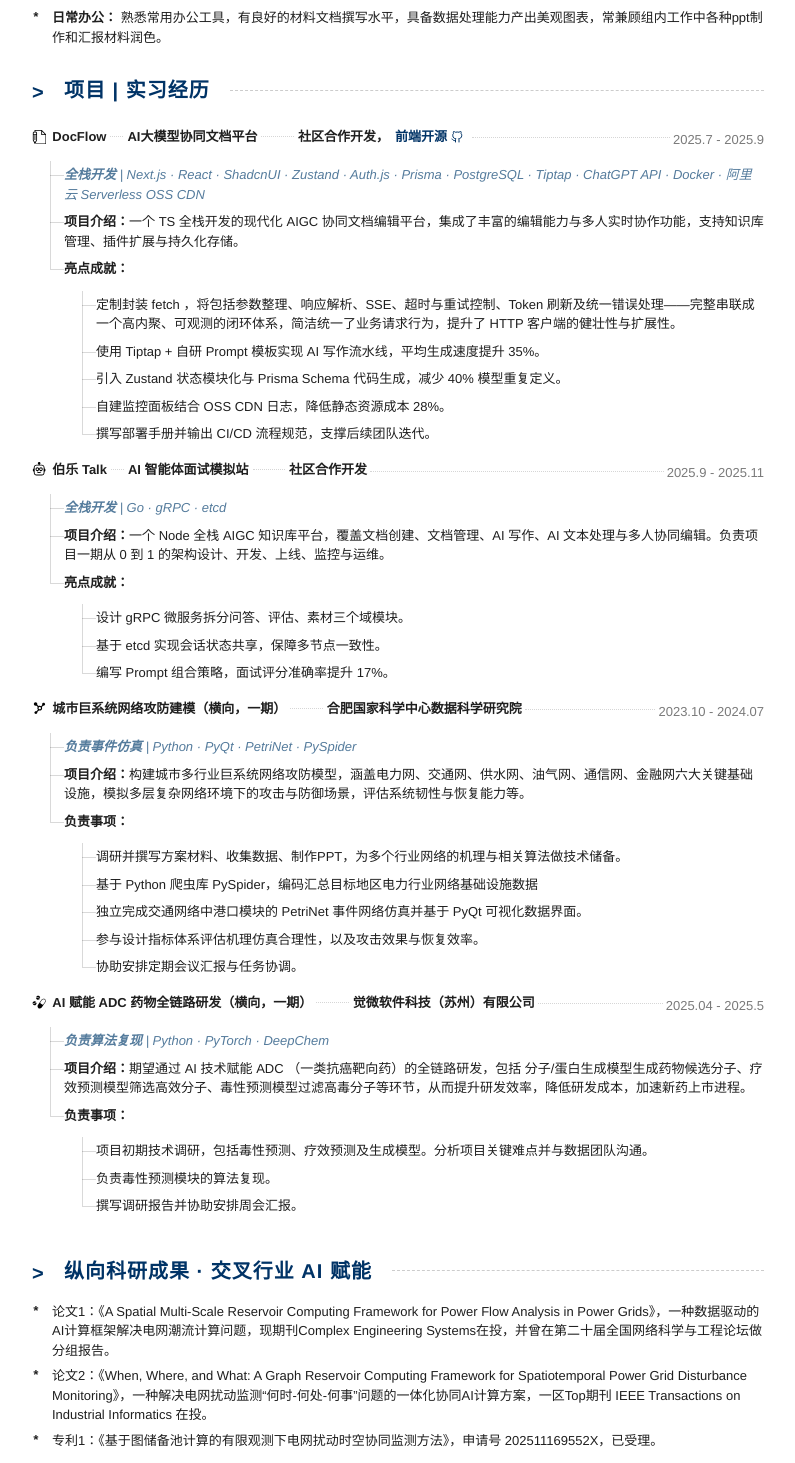
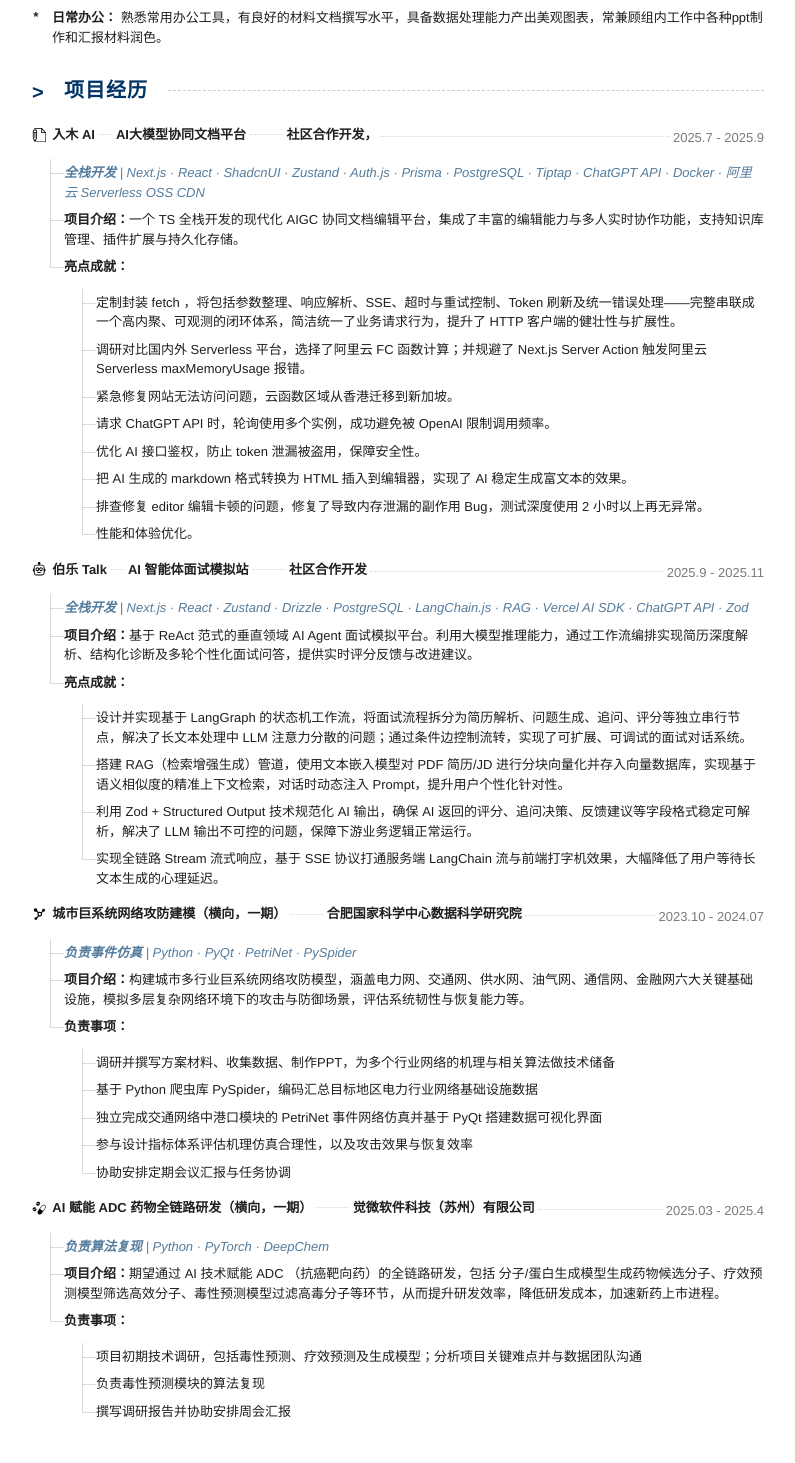
Before and after one commit to boat2moon/boat2moon, a Next.js app: page /resume in a window 1280 px wide. Shown: the part 683-2146 px from the top of the page, without its empty margins (242-1037 px from the left). Built offline with nearby package versions, Linux system fonts and the light colour scheme.

Commit message:
style: change some words

```diff
--- a/src/app/resume/page.tsx
+++ b/src/app/resume/page.tsx
@@ -31,7 +31,7 @@ export default function ResumePage() {
             <p className={styles.summary}>
               <strong>简历摘要：</strong>
               {/* AI复合型程序员，熟悉JS/TS前后端开发生态，积极参与开源，实现A/B/C端业务闭环，了解项目工程化及CI/CD流程，并具有一定AI算法和应用调优经验，综合赋能AI大模型应用全栈开发。 */}
-              AI复合型程序员，熟悉JS/TS前后端开发生态，实现A/B/C端业务闭环，了解项目工程化及CI/CD流程，并具有一定AI算法和应用调优经验，综合赋能AI大模型应用全栈开发。
+              AI复合型程序员，熟悉JS/TS前后端开发生态，实现A/B/C端业务闭环，了解项目工程化及CI/CD流程，并具有一定交叉行业AI算法和应用调优经验，热衷于AI大模型应用全栈开发。
             </p>
           </div>
           <Image
@@ -123,15 +123,15 @@ export default function ResumePage() {
         </section>
 
         <section className={styles.section}>
-          <h2 className={styles.sectionTitle}>项目 | 实习经历</h2>
+          <h2 className={styles.sectionTitle}>项目经历</h2>
           <ul className={styles.tree}>
             <li>
               <div className={styles.node}>
                 <span className={styles.nodeTitle}>
                   <TfiWrite aria-hidden="true" className={styles.nodeIcon} />
                   <span className={styles.titleText}>
-                    {/* <span>入木 AI</span> */}
-                    <span>DocFlow</span>
+                    <span>入木 AI</span>
+                    {/* <span>DocFlow</span> */}
                     <span aria-hidden="true" className={styles.inlineSeparator} />
                     <span>AI大模型协同文档平台</span>
                     <span
@@ -141,7 +141,7 @@ export default function ResumePage() {
                     />
                     <span>
                       社区合作开发，
-                      <a
+                      {/* <a
                         className={styles.inlineLink}
                         href="https://github.com/xun082/DocFlow"
                         rel="noopener noreferrer"
@@ -149,7 +149,7 @@ export default function ResumePage() {
                       >
                         前端开源
                         <FiGithub aria-hidden="true" className={styles.inlineIconSmall} />
-                      </a>
+                      </a> */}
                     </span>
                   </span>
                 </span>
@@ -188,13 +188,21 @@ export default function ResumePage() {
                       HTTP 客户端的健壮性与扩展性。
                     </li>
                     <li>
-                      使用 Tiptap + 自研 Prompt 模板实现 AI 写作流水线，平均生成速度提升 35%。
+                      调研对比国内外 Serverless 平台，选择了阿里云 FC 函数计算；并规避了 Next.js
+                      Server Action 触发阿里云 Serverless maxMemoryUsage 报错。
+                    </li>
+                    <li>紧急修复网站无法访问问题，云函数区域从香港迁移到新加坡。</li>
+                    <li>请求 ChatGPT API 时，轮询使用多个实例，成功避免被 OpenAI 限制调用频率。</li>
+                    <li>优化 AI 接口鉴权，防止 token 泄漏被盗用，保障安全性。</li>
+                    <li>
+                      把 AI 生成的 markdown 格式转换为 HTML 插入到编辑器，实现了 AI
+                      稳定生成富文本的效果。
                     </li>
                     <li>
-                      引入 Zustand 状态模块化与 Prisma Schema 代码生成，减少 40% 模型重复定义。
+                      排查修复 editor 编辑卡顿的问题，修复了导致内存泄漏的副作用 Bug，测试深度使用 2
+                      小时以上再无异常。
                     </li>
-                    <li>自建监控面板结合 OSS CDN 日志，降低静态资源成本 28%。</li>
-                    <li>撰写部署手册并输出 CI/CD 流程规范，支撑后续团队迭代。</li>
+                    <li>性能和体验优化。</li>
                   </ul>
                 </li>
               </ul>
@@ -223,17 +231,16 @@ export default function ResumePage() {
                 <li>
                   <div className={styles.node}>
                     <span className={styles.nodeTags}>
-                      <strong>全栈开发</strong> | Go · gRPC · etcd
+                      <strong>全栈开发</strong> | Next.js · React · Zustand · Drizzle · PostgreSQL ·
+                      LangChain.js · RAG · Vercel AI SDK · ChatGPT API · Zod
                     </span>
                   </div>
                 </li>
                 <li>
                   <div className={styles.node}>
                     <span>
-                      <strong>项目介绍：</strong>一个 Node 全栈 AIGC
-                      知识库平台，覆盖文档创建、文档管理、AI 写作、AI
-                      文本处理与多人协同编辑。负责项目一期从 0 到 1
-                      的架构设计、开发、上线、监控与运维。
+                      <strong>项目介绍：</strong>基于 ReAct 范式的垂直领域 AI Agent
+                      面试模拟平台。利用大模型推理能力，通过工作流编排实现简历深度解析、结构化诊断及多轮个性化面试问答，提供实时评分反馈与改进建议。
                     </span>
                   </div>
                 </li>
@@ -242,9 +249,25 @@ export default function ResumePage() {
                     <span className={styles.nodeTitle}>亮点成就：</span>
                   </div>
                   <ul>
-                    <li>设计 gRPC 微服务拆分问答、评估、素材三个域模块。</li>
-                    <li>基于 etcd 实现会话状态共享，保障多节点一致性。</li>
-                    <li>编写 Prompt 组合策略，面试评分准确率提升 17%。</li>
+                    <li>
+                      设计并实现基于 LangGraph
+                      的状态机工作流，将面试流程拆分为简历解析、问题生成、追问、评分等独立串行节点，解决了长文本处理中
+                      LLM 注意力分散的问题；通过条件边控制流转，实现了可扩展、可调试的面试对话系统。
+                    </li>
+                    <li>
+                      搭建 RAG（检索增强生成）管道，使用文本嵌入模型对 PDF 简历/JD
+                      进行分块向量化并存入向量数据库，实现基于语义相似度的精准上下文检索，对话时动态注入
+                      Prompt，提升用户个性化针对性。
+                    </li>
+                    <li>
+                      利用 Zod + Structured Output 技术规范化 AI 输出，确保 AI
+                      返回的评分、追问决策、反馈建议等字段格式稳定可解析，解决了 LLM
+                      输出不可控的问题，保障下游业务逻辑正常运行。
+                    </li>
+                    <li>
+                      实现全链路 Stream 流式响应，基于 SSE 协议打通服务端 LangChain
+                      流与前端打字机效果，大幅降低了用户等待长文本生成的心理延迟。
+                    </li>
                   </ul>
                 </li>
               </ul>
@@ -289,14 +312,15 @@ export default function ResumePage() {
                   </div>
                   <ul>
                     <li>
-                      调研并撰写方案材料、收集数据、制作PPT，为多个行业网络的机理与相关算法做技术储备。
+                      调研并撰写方案材料、收集数据、制作PPT，为多个行业网络的机理与相关算法做技术储备
                     </li>
                     <li>基于 Python 爬虫库 PySpider，编码汇总目标地区电力行业网络基础设施数据</li>
                     <li>
-                      独立完成交通网络中港口模块的 PetriNet 事件网络仿真并基于 PyQt 可视化数据界面。
+                      独立完成交通网络中港口模块的 PetriNet 事件网络仿真并基于 PyQt
+                      搭建数据可视化界面
                     </li>
-                    <li>参与设计指标体系评估机理仿真合理性，以及攻击效果与恢复效率。</li>
-                    <li>协助安排定期会议汇报与任务协调。</li>
+                    <li>参与设计指标体系评估机理仿真合理性，以及攻击效果与恢复效率</li>
+                    <li>协助安排定期会议汇报与任务协调</li>
                   </ul>
                 </li>
               </ul>
@@ -317,7 +341,7 @@ export default function ResumePage() {
                   </span>
                 </span>
                 <span aria-hidden="true" className={styles.nodeSeparator} />
-                <span className={styles.nodeTime}>2025.04 - 2025.5</span>
+                <span className={styles.nodeTime}>2025.03 - 2025.4</span>
               </div>
               <ul>
                 <li>
@@ -332,7 +356,7 @@ export default function ResumePage() {
                     <span>
                       {/* {毒性预测、疗效预测、生成模型} */}
                       <strong>项目介绍：</strong>期望通过 AI 技术赋能 ADC
-                      （一类抗癌靶向药）的全链路研发，包括
+                      （抗癌靶向药）的全链路研发，包括
                       分子/蛋白生成模型生成药物候选分子、疗效预测模型筛选高效分子、毒性预测模型过滤高毒分子等环节，从而提升研发效率，降低研发成本，加速新药上市进程。
                     </span>
                   </div>
@@ -343,10 +367,10 @@ export default function ResumePage() {
                   </div>
                   <ul>
                     <li>
-                      项目初期技术调研，包括毒性预测、疗效预测及生成模型。分析项目关键难点并与数据团队沟通。
+                      项目初期技术调研，包括毒性预测、疗效预测及生成模型；分析项目关键难点并与数据团队沟通
                     </li>
-                    <li>负责毒性预测模块的算法复现。</li>
-                    <li>撰写调研报告并协助安排周会汇报。</li>
+                    <li>负责毒性预测模块的算法复现</li>
+                    <li>撰写调研报告并协助安排周会汇报</li>
                   </ul>
                 </li>
               </ul>
@@ -358,31 +382,33 @@ export default function ResumePage() {
           <h2 className={styles.sectionTitle}>纵向科研成果 · 交叉行业 AI 赋能</h2>
           <ul className={styles.skillList}>
             <li>
-              论文1：《A Spatial Multi-Scale Reservoir Computing Framework for Power Flow Analysis
-              in Power Grids》，一种数据驱动的AI计算框架解决电网潮流计算问题，现期刊Complex
-              Engineering Systems在投，并曾在第二十届全国网络科学与工程论坛做分组报告。
+              <strong>论文1：</strong>《A Spatial Multi-Scale Reservoir Computing Framework for
+              Power Flow Analysis in Power
+              Grids》，一种数据驱动的AI计算框架解决电网潮流计算问题，现期刊 Complex Engineering
+              Systems 在投，并曾在第二十届全国网络科学与工程论坛做分组报告。
             </li>
             <li>
-              论文2：《When, Where, and What: A Graph Reservoir Computing Framework for
-              Spatiotemporal Power Grid Disturbance
-              Monitoring》，一种解决电网扰动监测“何时-何处-何事”问题的一体化协同AI计算方案，一区Top期刊
+              <strong>论文2：</strong>《When, Where, and What: A Graph Reservoir Computing Framework
+              for Spatiotemporal Power Grid Disturbance
+              Monitoring》，一种解决有限观测下电网扰动监测“何时-何处-何事”问题的一体化协同AI计算方案，一区Top期刊
               IEEE Transactions on Industrial Informatics 在投。
             </li>
             <li>
-              专利1：《基于图储备池计算的有限观测下电网扰动时空协同监测方法》，申请号
+              <strong>专利1：</strong>
+              《基于图储备池计算的有限观测下电网扰动时空协同监测方法》，申请号
               202511169552X，已受理。
             </li>
           </ul>
         </section>
 
-        <section className={styles.section}>
+        {/* <section className={styles.section}>
           <h2 className={styles.sectionTitle}>获奖情况</h2>
           <ul className={styles.awardList}>
             <li>
               校二等奖学金　<span className={styles.awardDate}>2025</span>
             </li>
           </ul>
-        </section>
+        </section> */}
       </main>
     </div>
   );
```
